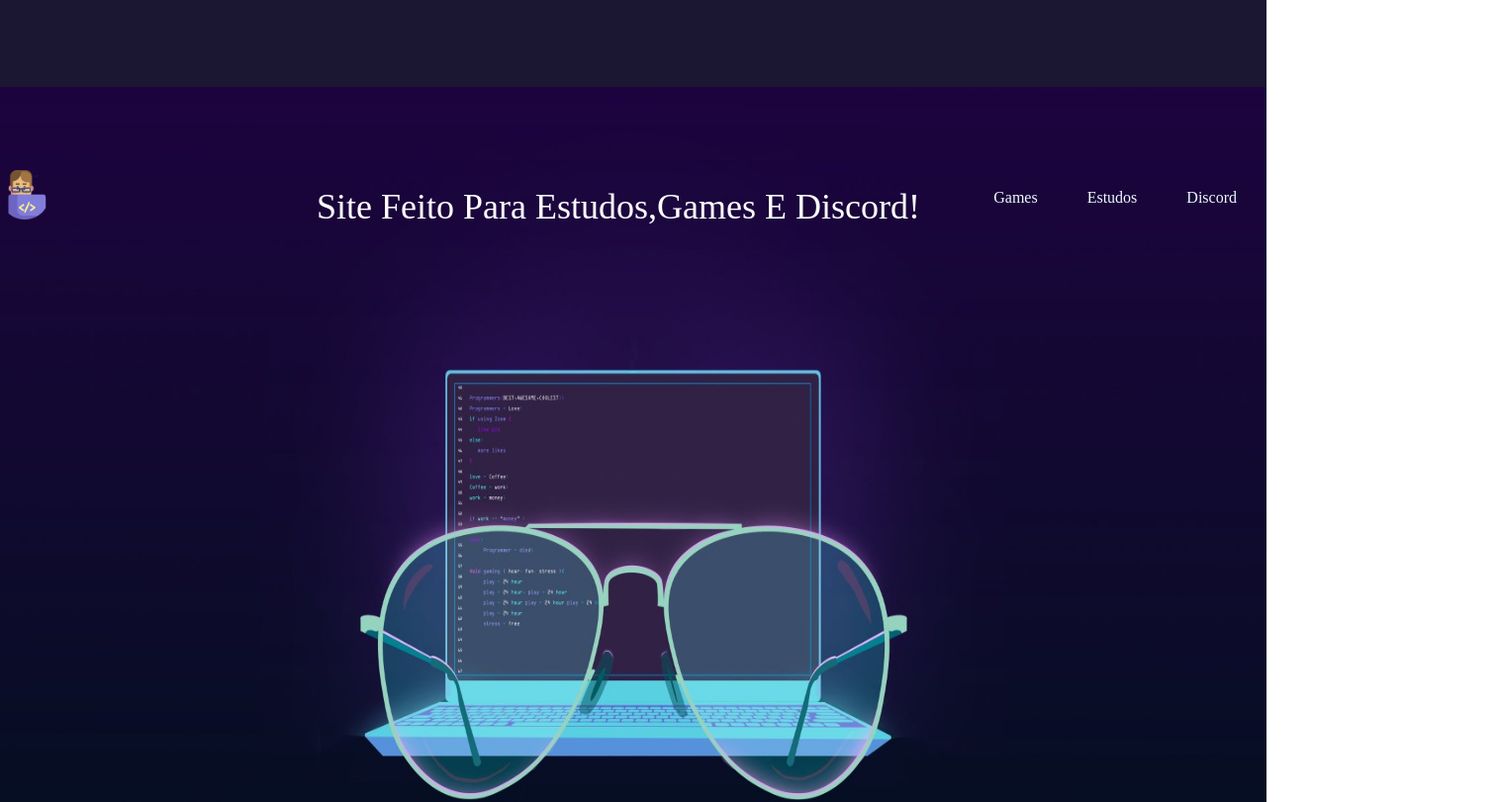
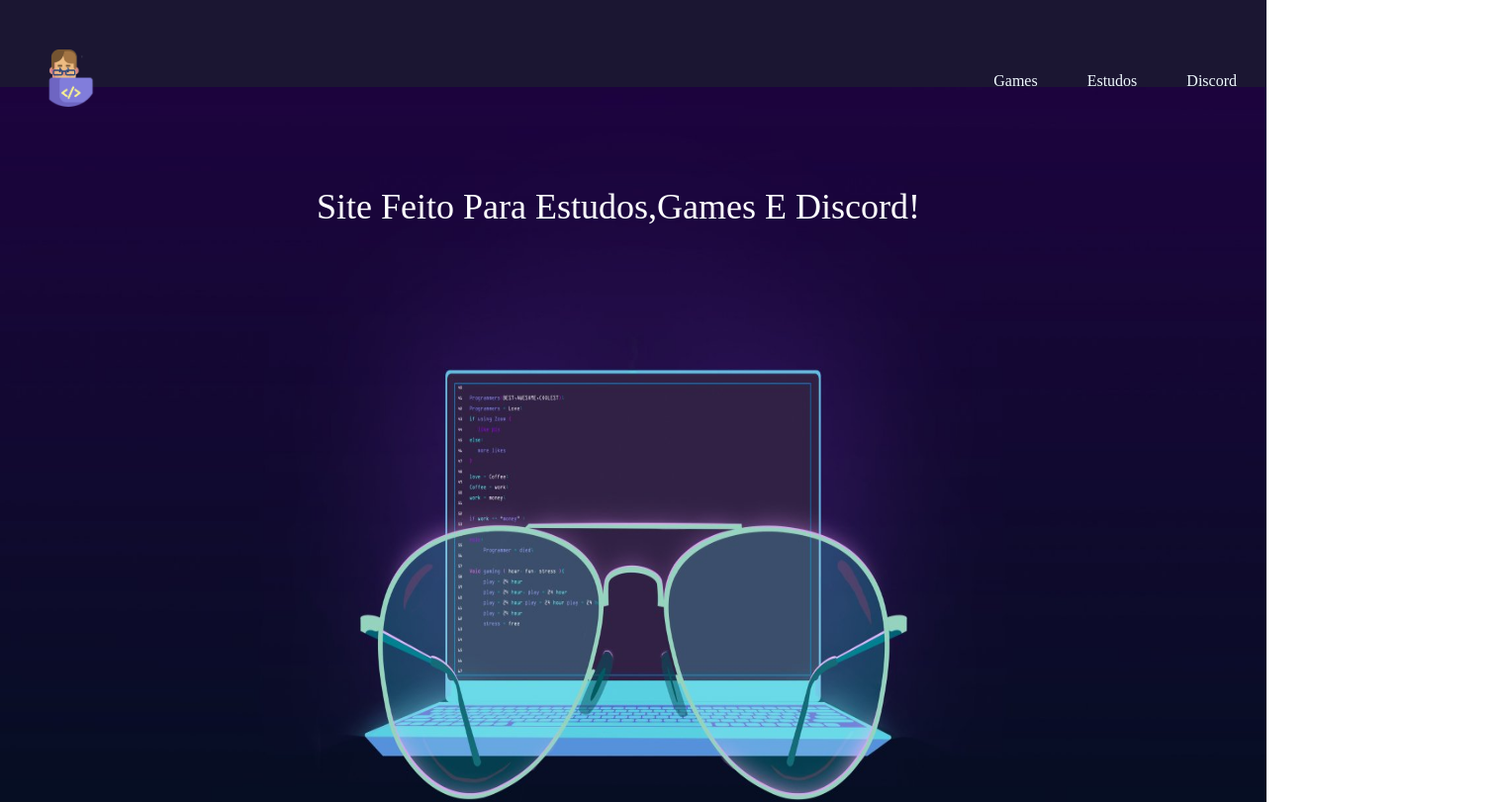
Before and after one commit to jnzinpx/Tropa-Da-Computaria, a plain HTML site: page index.html in a window 1280 px wide. Shown: the top 811 px of the page at 99% size, 1515 px wide, since content can reach past the window. Drawn offline with Linux system fonts and the light colour scheme.

Commit message:
bugs resolvidos

```diff
--- a/style.css
+++ b/style.css
@@ -23,10 +23,12 @@
   align-items: center;
   width: 100%;
   height: 100%;
+  margin-top: -118px;
 }
 header .logo {
   width: 100%;
-  height: 7vh;
+  height: 8vh;
+  margin-left: 40px;
 }
 header .logo img {
   width: auto;
@@ -36,6 +38,7 @@
 header ul {
   list-style: none;
   gap: 50px;
+
 }
 
 header img {
@@ -62,7 +65,7 @@
   margin-left: -960px;
   margin-top: 100px;
 }
-
+/*
 .cards {
   gap: 370px;
   align-items: none;
@@ -85,7 +88,7 @@
   margin-left: 4px;
 
 }
-
+*/
 @import url("https://fonts.googleapis.com/css?family=Source+Code+Pro:200,900");
 
 :root {
```
